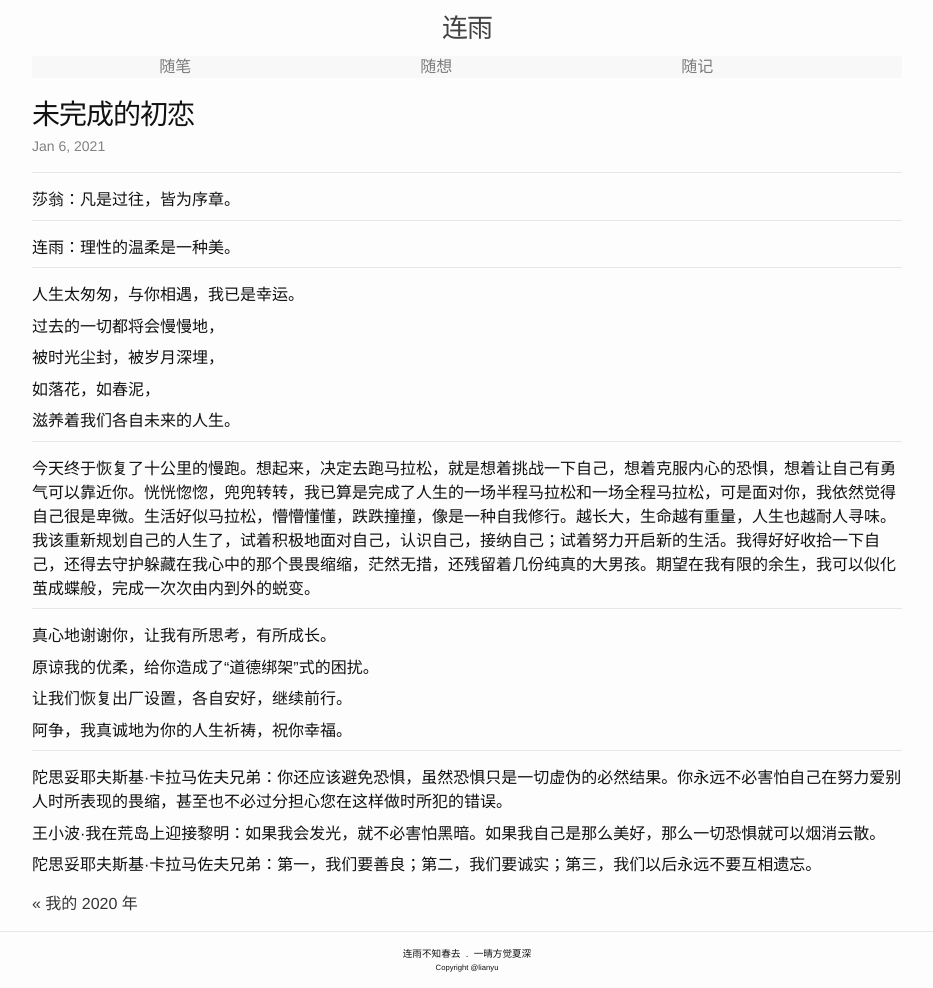
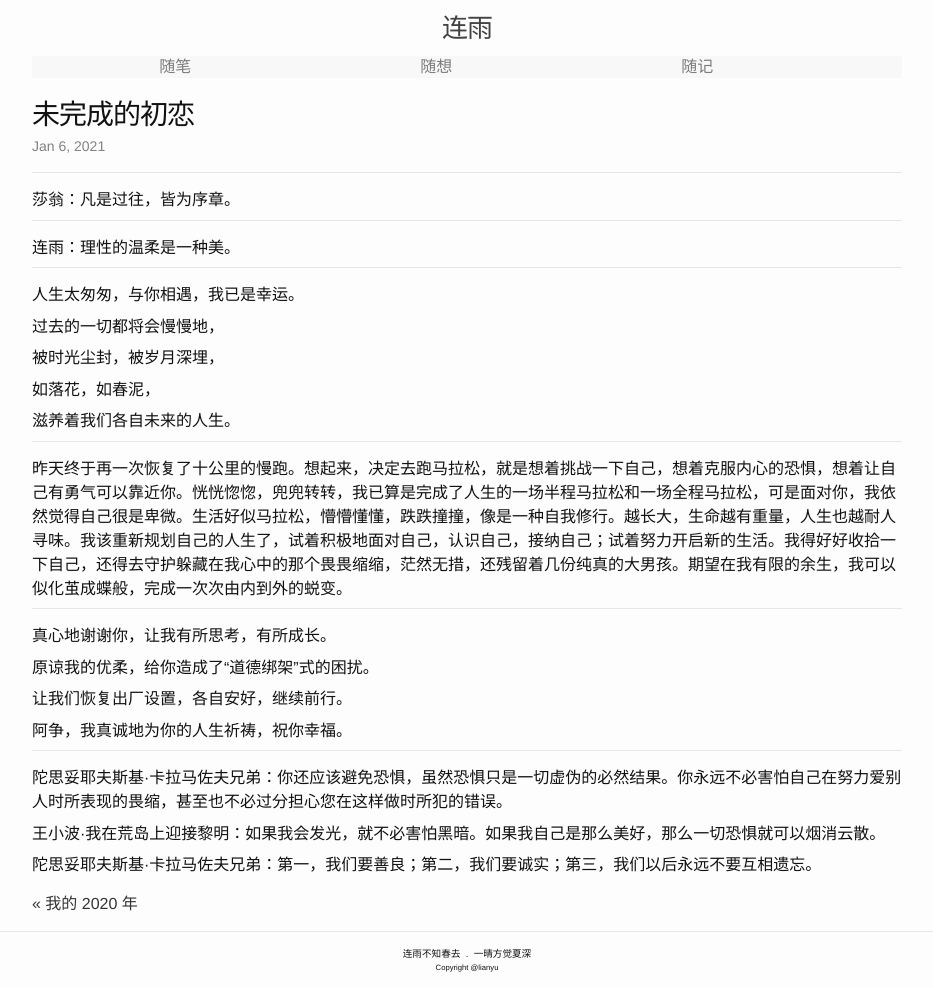
Before and after one commit to lianyu1115/lianyu, a Jekyll site: the page built from _journals/2021-01-06-未完成的初恋.md, in a window 1280 px wide. Shown: the whole page, without its empty margins (173-1106 px from the left). Built offline with Jekyll 4.4.1, drawn with Linux system fonts in a browser that asks for light colours.

Commit message:
Update 2021-01-06-未完成的初恋.md

```diff
--- a/_journals/2021-01-06-未完成的初恋.md
+++ b/_journals/2021-01-06-未完成的初恋.md
@@ -27,7 +27,7 @@
 
 - - -
 
-今天终于恢复了十公里的慢跑。想起来，决定去跑马拉松，就是想着挑战一下自己，想着克服内心的恐惧，想着让自己有勇气可以靠近你。恍恍惚惚，兜兜转转，我已算是完成了人生的一场半程马拉松和一场全程马拉松，可是面对你，我依然觉得自己很是卑微。生活好似马拉松，懵懵懂懂，跌跌撞撞，像是一种自我修行。越长大，生命越有重量，人生也越耐人寻味。我该重新规划自己的人生了，试着积极地面对自己，认识自己，接纳自己；试着努力开启新的生活。我得好好收拾一下自己，还得去守护躲藏在我心中的那个畏畏缩缩，茫然无措，还残留着几份纯真的大男孩。期望在我有限的余生，我可以似化茧成蝶般，完成一次次由内到外的蜕变。
+昨天终于再一次恢复了十公里的慢跑。想起来，决定去跑马拉松，就是想着挑战一下自己，想着克服内心的恐惧，想着让自己有勇气可以靠近你。恍恍惚惚，兜兜转转，我已算是完成了人生的一场半程马拉松和一场全程马拉松，可是面对你，我依然觉得自己很是卑微。生活好似马拉松，懵懵懂懂，跌跌撞撞，像是一种自我修行。越长大，生命越有重量，人生也越耐人寻味。我该重新规划自己的人生了，试着积极地面对自己，认识自己，接纳自己；试着努力开启新的生活。我得好好收拾一下自己，还得去守护躲藏在我心中的那个畏畏缩缩，茫然无措，还残留着几份纯真的大男孩。期望在我有限的余生，我可以似化茧成蝶般，完成一次次由内到外的蜕变。
 
 - - -
 
```
